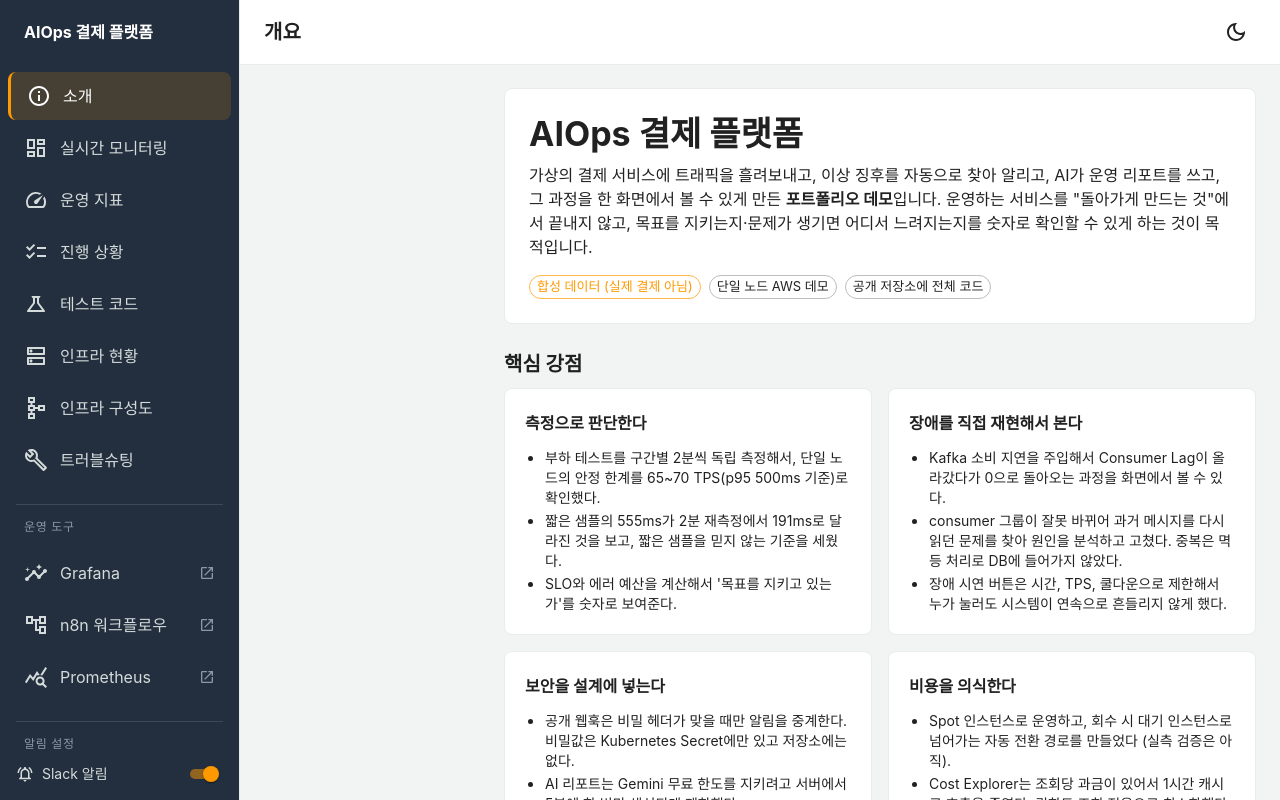
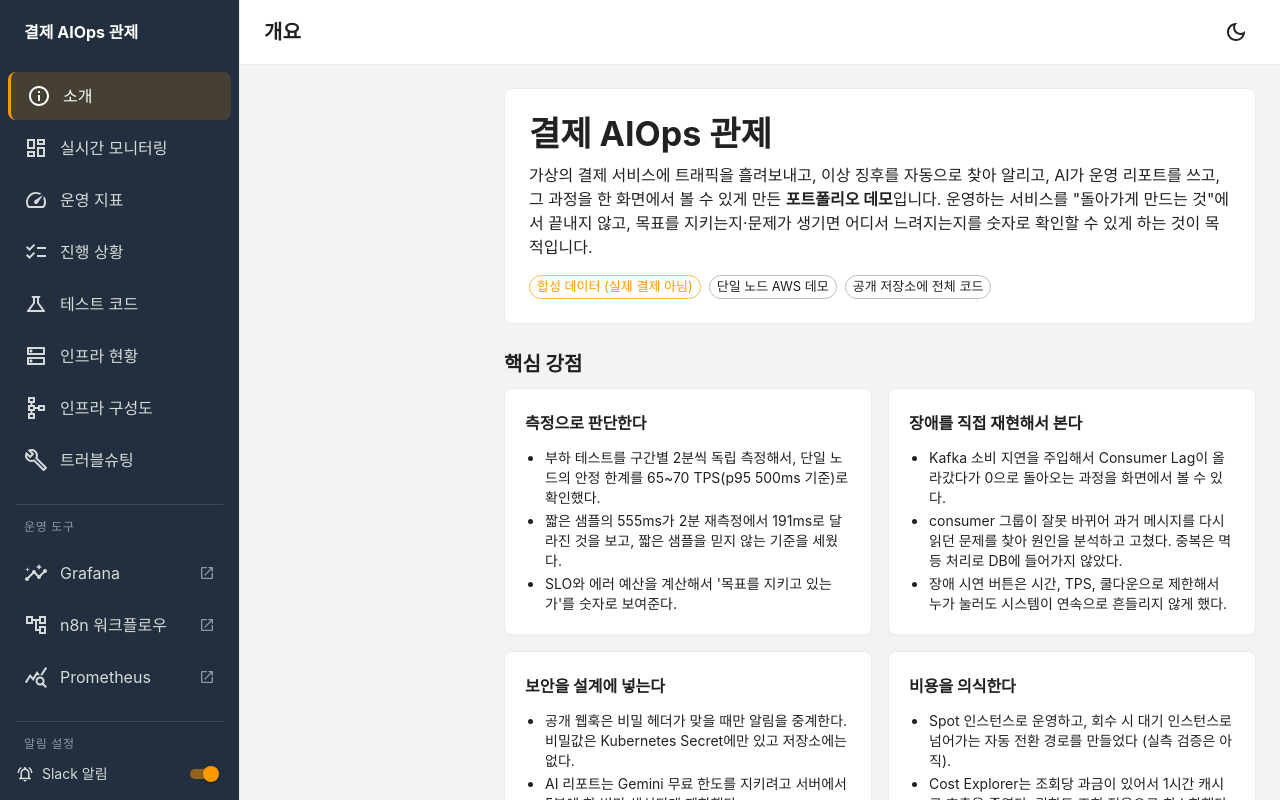
Before and after one commit to tjsal89000/2026_-Portfolio, a React (Vite) app in the folder dashboard/: page / in a window 1280 px wide. Shown: the top 800 px of the page. Built offline with nearby package versions, Linux system fonts and the light colour scheme; no server answers.

Commit message:
웹 제목을 '결제 AIOps 관제'로 변경 (사이드바, 소개 페이지)
Co-Authored-By: Claude Sonnet 5 <noreply@anthropic.com>

```diff
--- a/dashboard/src/layout/Sidebar.tsx
+++ b/dashboard/src/layout/Sidebar.tsx
@@ -110,7 +110,7 @@ export default function Sidebar({ view, onNavigate, mobileOpen, onMobileClose }:
     <>
       <Toolbar>
         <Typography variant="subtitle1" noWrap sx={{ fontWeight: 700 }}>
-          AIOps 결제 플랫폼
+          결제 AIOps 관제
         </Typography>
       </Toolbar>
       <List sx={{ px: 1 }}>
--- a/dashboard/src/pages/AboutPage.tsx
+++ b/dashboard/src/pages/AboutPage.tsx
@@ -86,7 +86,7 @@ export default function AboutPage() {
       <Box sx={{ p: 3, maxWidth: 1100 }}>
         <Paper variant="outlined" sx={{ p: 3, mb: 3 }}>
           <Typography variant="h4" sx={{ fontWeight: 700, mb: 1 }}>
-            AIOps 결제 플랫폼
+            결제 AIOps 관제
           </Typography>
           <Typography variant="body1" color="text.secondary" sx={{ mb: 2 }}>
             가상의 결제 서비스에 트래픽을 흘려보내고, 이상 징후를 자동으로 찾아 알리고, AI가 운영 리포트를 쓰고, 그 과정을
```
